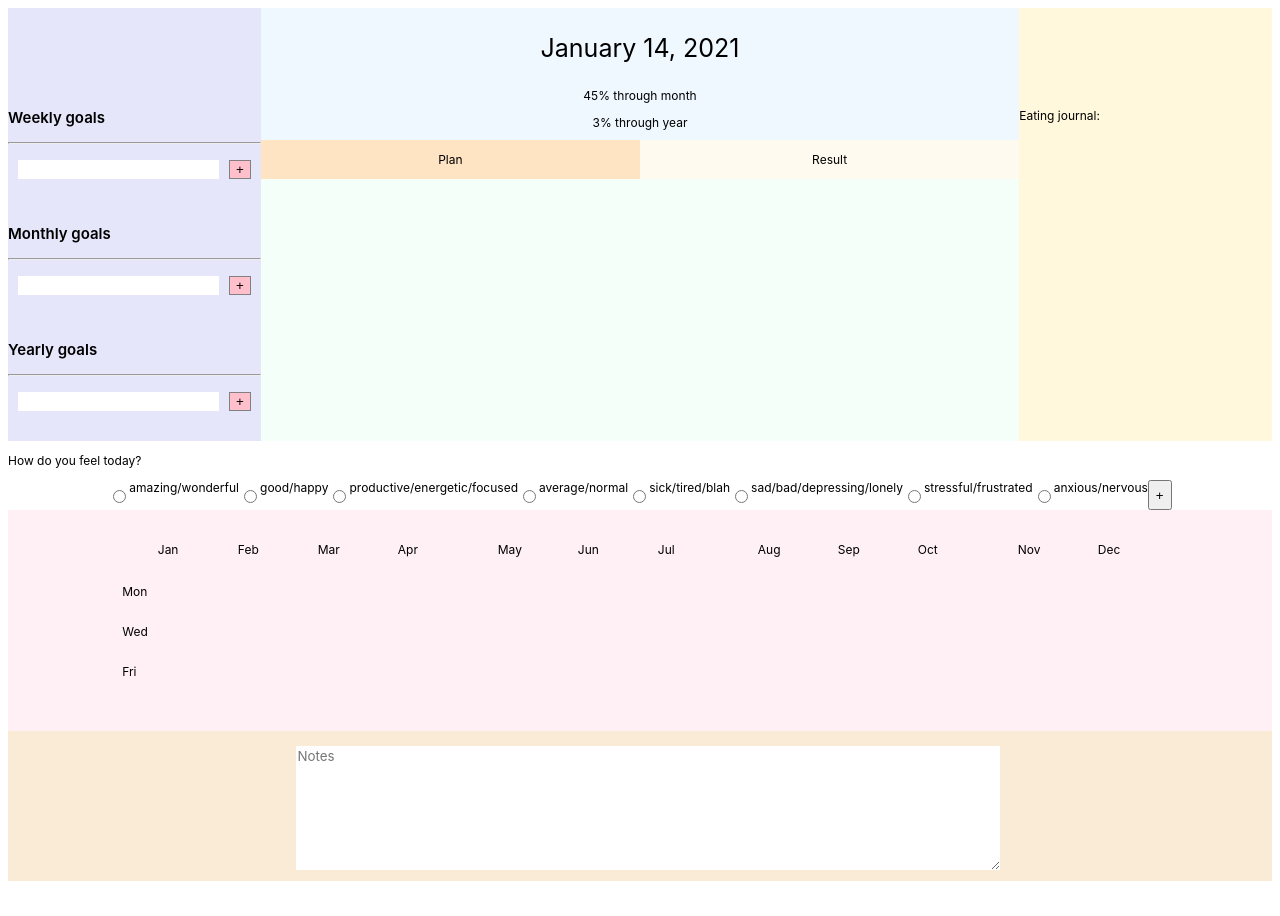
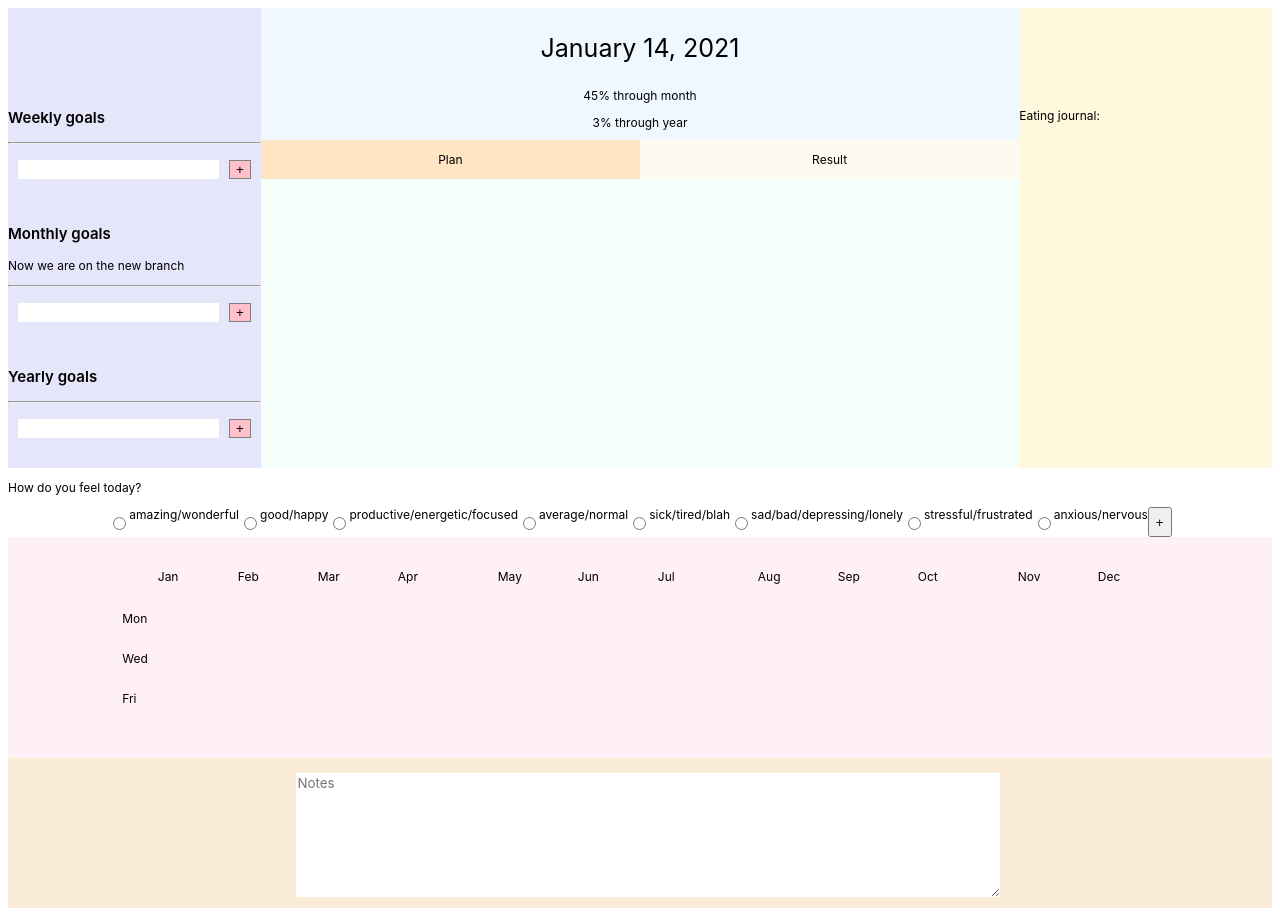
Before and after one commit to madeleinebarr/valendar, a website: page index.html in a window 1280 px wide. Before the commit the page ends 889 px from the top, so only its background shows below. Drawn offline with Linux system fonts and the light colour scheme.

Commit message:
seeing how branches work

```diff
--- a/index.html
+++ b/index.html
@@ -41,6 +41,7 @@
 
                     <div class="monthlygoals">
                         <p class="goalsheading">Monthly goals</p>
+                        <p>Now we are on the new branch</p>
                         <hr>
 
                         <!-- <p>finish Piecewise winddown</p>
@@ -127,6 +128,7 @@
             <div class="assessment">
                 <div class="assessmenttext">
                     <p>Eating journal:</p>
+
 
                 <!-- <p class="wakeuptime">Wake up time:</p> -->
                 <!-- <p>Habit tracker (shows weekly view):</p>
```
